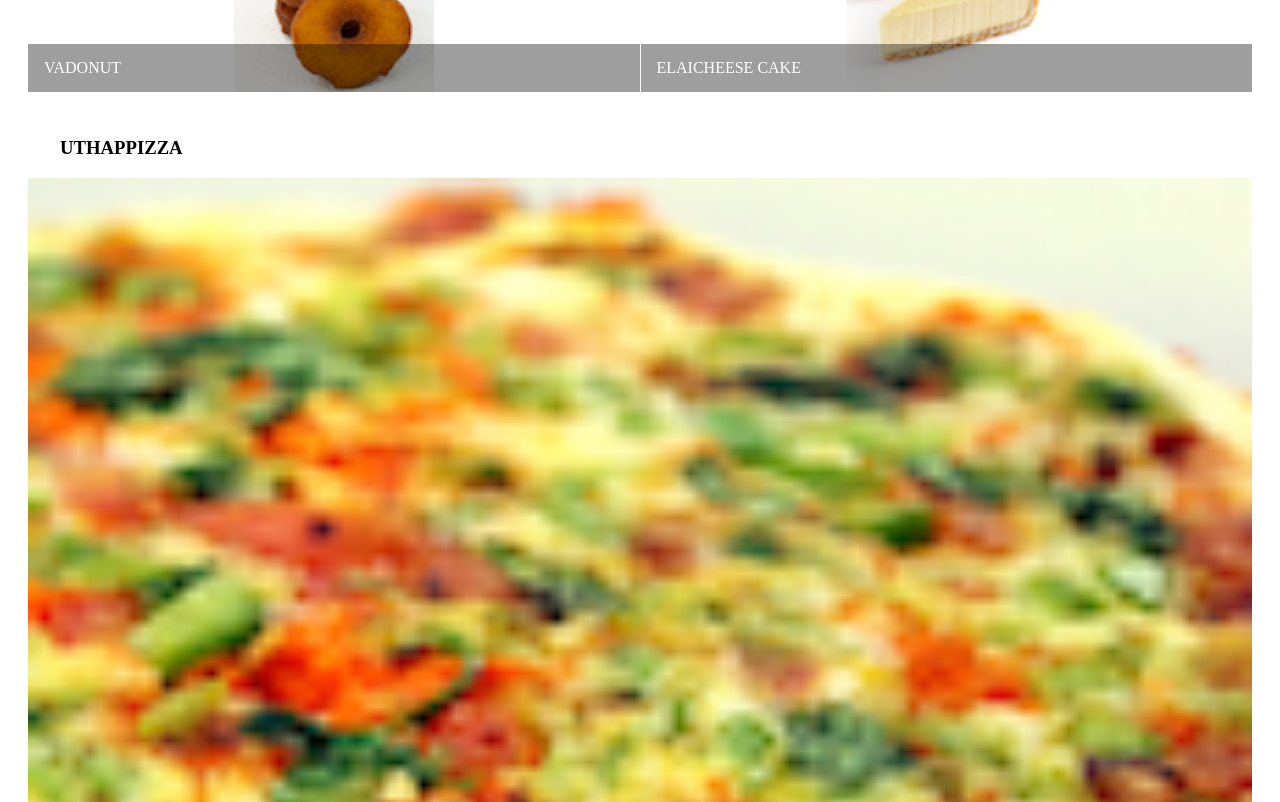
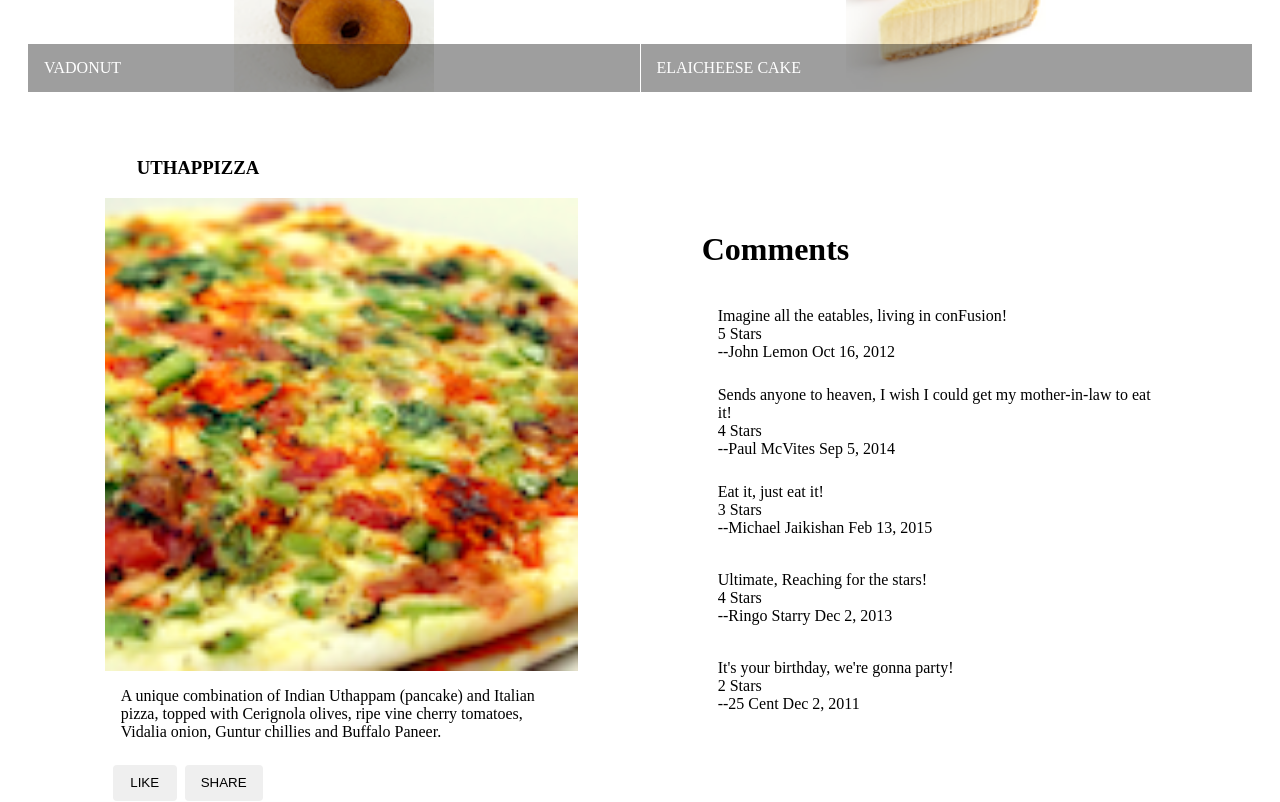
Before and after one commit to Aksh-Konda/FSWD-Course-2-Assignments, an Angular app: page / in a window 1280 px wide. Shown: the part 480-1282 px from the top of the page. Built offline with nearby package versions, Linux system fonts and the light colour scheme.

Commit message:
Assignment-1

```diff
--- a/src/app/app.module.ts
+++ b/src/app/app.module.ts
@@ -13,11 +13,13 @@ import { AppComponent } from './app.component';
 
 import 'hammerjs';
 import { MenuComponent } from './menu/menu.component';
+import { DishdetailComponent } from './dishdetail/dishdetail.component';
 
 @NgModule({
   declarations: [
     AppComponent,
-    MenuComponent
+    MenuComponent,
+    DishdetailComponent
   ],
   imports: [
     BrowserModule,
--- /dev/null
+++ b/src/app/dishdetail/dishdetail.component.html
@@ -0,0 +1,41 @@
+<div class="container"
+    fxLayout="row"
+    fxLayout.sm="column"
+    fxLayout.xs="column"
+    fxLayoutAlign.gt-md="space-around center"
+    fxLayoutGap="10px"
+    fxLayoutGap.xs="0">
+
+  <div fxFlex="40">
+    <div fxFlex>
+      <mat-card *ngIf="dish">
+        <mat-card-header>
+          <mat-card-title>
+            <h3>{{dish.name | uppercase}}</h3>
+          </mat-card-title>
+        </mat-card-header>
+        <img mat-card-image src={{dish.image}} alt={{dish.name}}>
+        <mat-card-content>
+          <p>{{dish.description}}
+          </p>
+        </mat-card-content>
+        <mat-card-actions>
+          <button mat-button>LIKE</button>
+          <button mat-button>SHARE</button>
+        </mat-card-actions>
+      </mat-card>
+    </div>
+  </div>
+
+  <div fxFlex="40">
+    <mat-list *ngIf="dish" fxFlex>
+      <h1>Comments</h1>
+      <mat-list-item *ngFor="let comment of dish.comments">
+        <p matLine>{{comment.comment}}</p>
+        <p matLine>{{comment.rating}} Stars</p>
+        <p matLine>--{{comment.author}} {{comment.date | date}}</p>
+      </mat-list-item>
+    </mat-list>
+  </div>
+
+</div>
--- /dev/null
+++ b/src/app/dishdetail/dishdetail.component.ts
@@ -0,0 +1,60 @@
+import { Component, OnInit } from '@angular/core';
+
+const DISH = {
+  id: '0',
+  name: 'Uthappizza',
+  image: '/assets/images/uthappizza.png',
+  category: 'mains',
+  featured: true,
+  label: 'Hot',
+  price: '4.99',
+  // tslint:disable-next-line:max-line-length
+  description: 'A unique combination of Indian Uthappam (pancake) and Italian pizza, topped with Cerignola olives, ripe vine cherry tomatoes, Vidalia onion, Guntur chillies and Buffalo Paneer.',
+  comments: [
+    {
+      rating: 5,
+      comment: 'Imagine all the eatables, living in conFusion!',
+      author: 'John Lemon',
+      date: '2012-10-16T17:57:28.556094Z'
+    },
+    {
+      rating: 4,
+      comment: 'Sends anyone to heaven, I wish I could get my mother-in-law to eat it!',
+      author: 'Paul McVites',
+      date: '2014-09-05T17:57:28.556094Z'
+    },
+    {
+      rating: 3,
+      comment: 'Eat it, just eat it!',
+      author: 'Michael Jaikishan',
+      date: '2015-02-13T17:57:28.556094Z'
+    },
+    {
+      rating: 4,
+      comment: 'Ultimate, Reaching for the stars!',
+      author: 'Ringo Starry',
+      date: '2013-12-02T17:57:28.556094Z'
+    },
+    {
+      rating: 2,
+      comment: 'It\'s your birthday, we\'re gonna party!',
+      author: '25 Cent',
+      date: '2011-12-02T17:57:28.556094Z'
+    }
+  ]
+};
+
+@Component({
+  selector: 'app-dishdetail',
+  templateUrl: './dishdetail.component.html',
+  styleUrls: ['./dishdetail.component.scss']
+})
+export class DishdetailComponent implements OnInit {
+  dish = DISH;
+
+  constructor() { }
+
+  ngOnInit() {
+  }
+
+}
--- a/src/app/menu/menu.component.html
+++ b/src/app/menu/menu.component.html
@@ -9,7 +9,7 @@
 
   <div fxFlex>
     <mat-grid-list cols="2" rowHeight="200px">
-      <mat-grid-tile *ngFor="let dish of dishes">
+      <mat-grid-tile *ngFor="let dish of dishes" (click)="selected(dish)">
         <img height="200px" src={{dish.image}} alt={{dish.name}}>
         <mat-grid-tile-footer>
           <h1>{{dish.name | uppercase}}</h1>
@@ -18,22 +18,5 @@
     </mat-grid-list>
   </div>
 
-  <div fxFlex *ngIf="selectedDish">
-    <mat-card>
-      <mat-card-header>
-        <mat-card-title>
-          <h3>{{selectedDish.name | uppercase}}</h3>
-        </mat-card-title>
-      </mat-card-header>
-      <img mat-card-image src={{selectedDish.image}} alt={{selectedDish.name}}>
-      <mat-card-content>
-        <p>{{selectedDish.description}}
-        </p>
-      </mat-card-content>
-      <mat-card-actions>
-        <button mat-button>LIKE</button>
-        <button mat-button>SHARE</button>
-      </mat-card-actions>
-    </mat-card>
-  </div>
+  <app-dishdetail></app-dishdetail>
 </div>
--- a/src/app/menu/menu.component.ts
+++ b/src/app/menu/menu.component.ts
@@ -60,4 +60,8 @@ export class MenuComponent implements OnInit {
   ngOnInit() {
   }
 
+  selected(dish) {
+    this.selectedDish = dish;
+  }
+
 }
```
Also changed, not shown: src/app/dishdetail/dishdetail.component.scss (added), 1 other file (tests, documents, lock files or other folders).
